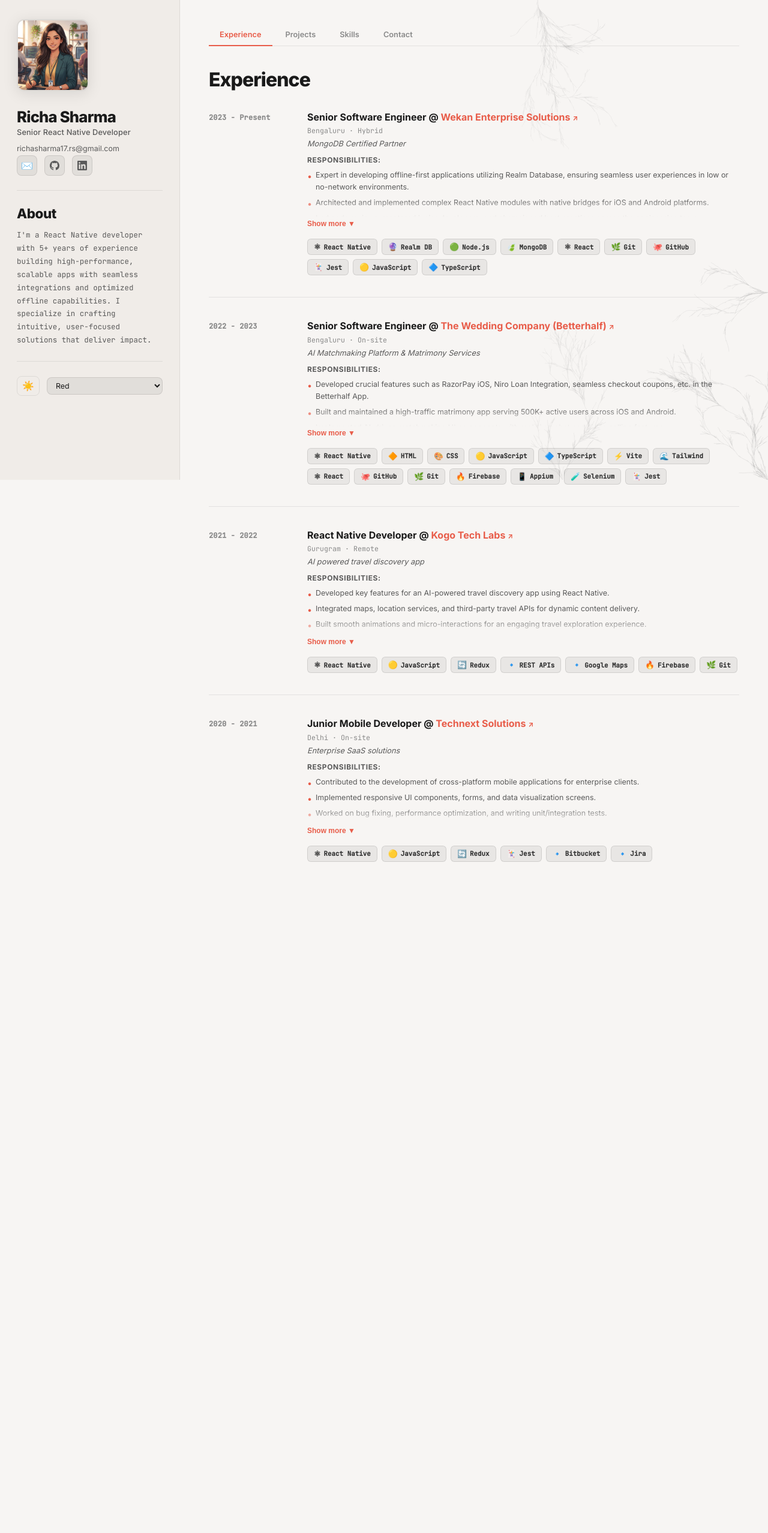
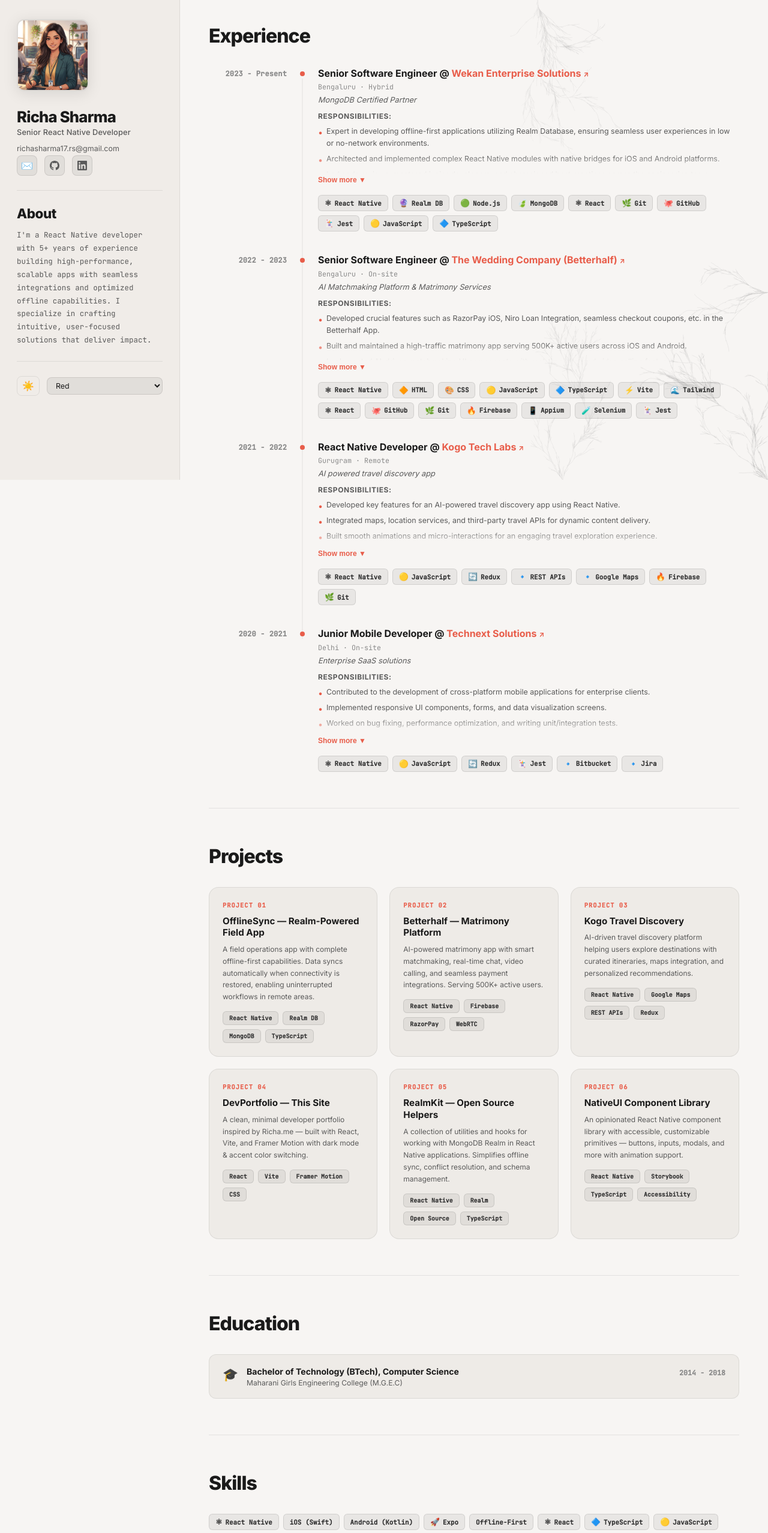
Before and after one commit to akashpawar1010/portfolio, a React (Vite) app: page / in a window 1280 px wide. Shown: the top 2556 px of the page at 60% size. Before the commit the page ends 1537 px from the top, so only its background shows below. Built offline with nearby package versions, Linux system fonts and the light colour scheme.

Commit message:
Tabs removed

```diff
--- a/src/App.jsx
+++ b/src/App.jsx
@@ -1,32 +1,16 @@
 import React, { useState, useEffect } from 'react';
-import { AnimatePresence, motion } from 'framer-motion';
 import Sidebar from './components/Sidebar';
 import Experience from './components/Experience';
 import Projects from './components/Projects';
+import Education from './components/Education';
 import Skills from './components/Skills';
-import Contact from './components/Contact';
 import PlumTree from './components/PlumTree';
+import { portfolioData } from './data/portfolio';
 import './index.css';
-
-const TABS = [
-  { id: 'experience', label: 'Experience' },
-  { id: 'projects', label: 'Projects' },
-  { id: 'skills', label: 'Skills' },
-  { id: 'contact', label: 'Contact' },
-];
-
-
-
-const pageVariants = {
-  initial: { opacity: 0, y: 12 },
-  animate: { opacity: 1, y: 0 },
-  exit: { opacity: 0, y: -8 },
-};
 
 export default function App() {
   const [theme, setTheme] = useState('light');
   const [accent, setAccent] = useState('red');
-  const [activeTab, setActiveTab] = useState('experience');
 
   // Apply theme & accent to <html>
   useEffect(() => {
@@ -35,16 +19,6 @@ export default function App() {
     root.setAttribute('data-accent', accent);
   }, [theme, accent]);
 
-  const renderTab = () => {
-    switch (activeTab) {
-      case 'experience': return <Experience />;
-      case 'projects': return <Projects />;
-      case 'skills': return <Skills />;
-      case 'contact': return <Contact />;
-      default: return <Experience />;
-    }
-  };
-
   return (
     <div className="app-layout">
       <Sidebar theme={theme} setTheme={setTheme} accent={accent} setAccent={setAccent} />
@@ -52,35 +26,16 @@ export default function App() {
       <main className="main-content">
         <PlumTree />
 
-        {/* Navigation Tabs */}
-        <nav className="nav-tabs" role="tablist" aria-label="Portfolio sections">
-          {TABS.map((tab) => (
-            <button
-              key={tab.id}
-              id={`tab-${tab.id}`}
-              role="tab"
-              aria-selected={activeTab === tab.id}
-              className={`nav-tab${activeTab === tab.id ? ' active' : ''}`}
-              onClick={() => setActiveTab(tab.id)}
-            >
-              {tab.label}
-            </button>
-          ))}
-        </nav>
+        {/* All sections in a single scrollable page */}
+        <Experience />
+        <Projects />
+        <Education />
+        <Skills />
 
-        {/* Tab Content */}
-        <AnimatePresence mode="wait">
-          <motion.div
-            key={activeTab}
-            variants={pageVariants}
-            initial="initial"
-            animate="animate"
-            exit="exit"
-            transition={{ duration: 0.25, ease: 'easeOut' }}
-          >
-            {renderTab()}
-          </motion.div>
-        </AnimatePresence>
+        <footer className="footer">
+          <p>Built with ⚡ React + Vite · Designed with ❤️ by {portfolioData.name}</p>
+          <p style={{ marginTop: '6px' }}>© {new Date().getFullYear()} All rights reserved</p>
+        </footer>
       </main>
     </div>
   );
--- /dev/null
+++ b/src/components/Education.jsx
@@ -0,0 +1,31 @@
+import React from 'react';
+import { motion } from 'framer-motion';
+import { portfolioData } from '../data/portfolio';
+
+const { education } = portfolioData;
+
+export default function Education() {
+  return (
+    <section className="section" id="education">
+      <h2 className="section-title">Education</h2>
+      <div className="education-list">
+        {education.map((item, i) => (
+          <motion.div
+            key={i}
+            className="education-item"
+            initial={{ opacity: 0, y: 16 }}
+            animate={{ opacity: 1, y: 0 }}
+            transition={{ duration: 0.4, delay: i * 0.08 }}
+          >
+            <div className="education-icon">🎓</div>
+            <div className="education-details">
+              <div className="education-degree">{item.degree}</div>
+              <div className="education-institution">{item.institution}</div>
+            </div>
+            <div className="education-period">{item.period}</div>
+          </motion.div>
+        ))}
+      </div>
+    </section>
+  );
+}
--- a/src/components/Experience.jsx
+++ b/src/components/Experience.jsx
@@ -48,6 +48,7 @@ function ExperienceItem({ item, index }) {
       transition={{ duration: 0.4, delay: index * 0.08 }}
     >
       <div className="exp-period">{item.period}</div>
+      <div className="exp-timeline-dot" />
       <div className="exp-right">
         <div className="exp-title">
           {item.title} @{' '}
--- a/src/components/Skills.jsx
+++ b/src/components/Skills.jsx
@@ -4,44 +4,67 @@ import { portfolioData } from '../data/portfolio';
 
 const { skills } = portfolioData;
 
-const categoryIcons = {
-  'Mobile': '📱',
-  'Frontend': '🖥️',
-  'Backend & DB': '🗄️',
-  'Testing': '🧪',
-  'DevOps & Tools': '⚙️',
-  'Architecture': '🏗️',
+// Flatten all skills into a single list
+const allSkills = Object.values(skills).flat();
+// Remove duplicates
+const uniqueSkills = [...new Set(allSkills)];
+
+const skillIcons = {
+  'React': '⚛',
+  'React Native': '⚛',
+  'Realm': '🔮',
+  'Realm DB': '🔮',
+  'React Query': '🔄',
+  'GraphQL': '🔗',
+  'Firebase': '🔥',
+  'Appium': '📱',
+  'Selenium': '🧪',
+  'JEST': '🃏',
+  'Jest': '🃏',
+  'HTML': '🔶',
+  'HTML5': '🔶',
+  'CSS': '🎨',
+  'CSS3': '🎨',
+  'JavaScript': '🟡',
+  'TypeScript': '🔷',
+  'Tailwind': '🌊',
+  'Node': '🟢',
+  'Node.js': '🟢',
+  'MongoDB': '🍃',
+  'Git': '🌿',
+  'GitHub': '🐙',
+  'Vite': '⚡',
+  'Astro': '🚀',
+  'Vercel': '▲',
+  'Netlify': '⚡',
+  'Expo': '🚀',
+  'Redux': '🔄',
+  'Detox': '🧪',
+  'Bitbucket': '🪣',
+  'Jira': '📋',
+  'Figma': '🎨',
+  'Xcode': '🔨',
+  'Android Studio': '🤖',
+  'REST APIs': '🔌',
 };
 
 export default function Skills() {
   return (
     <section className="section" id="skills">
       <h2 className="section-title">Skills</h2>
-      <div>
-        {Object.entries(skills).map(([category, skillList], catIndex) => (
-          <motion.div
-            key={category}
-            className="skills-category"
-            initial={{ opacity: 0, y: 16 }}
-            animate={{ opacity: 1, y: 0 }}
-            transition={{ duration: 0.35, delay: catIndex * 0.07 }}
-          >
-            <div className="skills-cat-title">
-              {categoryIcons[category]} {category}
-            </div>
       <div className="tag-list">
-              {skillList.map((skill) => (
+        {uniqueSkills.map((skill, i) => (
           <motion.span
             key={skill}
             className="tag"
+            initial={{ opacity: 0, y: 8 }}
+            animate={{ opacity: 1, y: 0 }}
+            transition={{ duration: 0.25, delay: i * 0.02 }}
             whileHover={{ scale: 1.05, y: -2 }}
-                  transition={{ type: 'spring', stiffness: 400, damping: 20 }}
           >
+            {skillIcons[skill] && <span className="tag-icon">{skillIcons[skill]}</span>}
             {skill}
           </motion.span>
-              ))}
-            </div>
-          </motion.div>
         ))}
       </div>
     </section>
--- a/src/data/portfolio.js
+++ b/src/data/portfolio.js
@@ -118,4 +118,11 @@ export const portfolioData = {
     "DevOps & Tools": ["Git", "GitHub", "Bitbucket", "Jira", "Figma", "Xcode", "Android Studio"],
     "Architecture": ["Redux", "Context API", "Clean Architecture", "MVVM", "Modular Design"],
   },
+  education: [
+    {
+      degree: "Bachelor of Technology (BTech), Computer Science",
+      institution: "Maharani Girls Engineering College (M.G.E.C)",
+      period: "2014 - 2018",
+    },
+  ],
 };
--- a/src/index.css
+++ b/src/index.css
@@ -324,8 +324,14 @@ body {
 =========================== */
 .section {
   margin-bottom: 60px;
+  padding-bottom: 60px;
+  border-bottom: 1px solid var(--border);
   position: relative;
   z-index: 1;
+}
+
+.section:last-of-type {
+  border-bottom: none;
 }
 
 .section-title {
@@ -342,19 +348,18 @@ body {
 .experience-list {
   display: flex;
   flex-direction: column;
-  gap: 36px;
+  gap: 0;
 }
 
 .exp-item {
   display: grid;
-  grid-template-columns: 140px 1fr;
-  gap: 24px;
+  grid-template-columns: 130px 20px 1fr;
+  gap: 16px;
   padding-bottom: 36px;
-  border-bottom: 1px solid var(--border);
+  position: relative;
 }
 
 .exp-item:last-child {
-  border-bottom: none;
   padding-bottom: 0;
 }
 
@@ -366,6 +371,41 @@ body {
   letter-spacing: 0.01em;
   font-family: var(--font-mono);
   white-space: nowrap;
+  text-align: right;
+}
+
+/* Timeline dot */
+.exp-timeline-dot {
+  position: relative;
+  display: flex;
+  justify-content: center;
+  padding-top: 8px;
+}
+
+.exp-timeline-dot::before {
+  content: '';
+  width: 8px;
+  height: 8px;
+  border-radius: 50%;
+  background: var(--accent);
+  flex-shrink: 0;
+  z-index: 1;
+}
+
+/* Timeline vertical line */
+.exp-timeline-dot::after {
+  content: '';
+  position: absolute;
+  top: 20px;
+  left: 50%;
+  transform: translateX(-50%);
+  width: 1px;
+  height: calc(100% + 36px);
+  background: var(--border);
+}
+
+.exp-item:last-child .exp-timeline-dot::after {
+  display: none;
 }
 
 .exp-right {}
@@ -660,42 +700,60 @@ body {
 }
 
 /* ===========================
-   NAV TABS
+   EDUCATION
 =========================== */
-.nav-tabs {
+.education-list {
   display: flex;
-  gap: 4px;
-  margin-bottom: 36px;
-  border-bottom: 1px solid var(--border);
-  padding-bottom: 0;
-  flex-wrap: wrap;
+  flex-direction: column;
+  gap: 16px;
 }
 
-.nav-tab {
-  background: none;
-  border: none;
-  padding: 10px 18px;
-  font-size: 0.8rem;
+.education-item {
+  display: flex;
+  align-items: flex-start;
+  gap: 14px;
+  padding: 18px 22px;
+  background: var(--bg-secondary);
+  border: 1px solid var(--border);
+  border-radius: 12px;
+  transition: all 0.2s ease;
+}
+
+.education-item:hover {
+  border-color: var(--border-hover);
+  box-shadow: var(--shadow);
+}
+
+.education-icon {
+  font-size: 1.3rem;
+  flex-shrink: 0;
+  padding-top: 2px;
+}
+
+.education-details {
+  flex: 1;
+}
+
+.education-degree {
+  font-size: 0.88rem;
+  font-weight: 700;
+  color: var(--text-primary);
+  line-height: 1.4;
+}
+
+.education-institution {
+  font-size: 0.76rem;
+  color: var(--text-secondary);
+  margin-top: 2px;
+}
+
+.education-period {
+  font-size: 0.73rem;
   font-weight: 600;
   color: var(--text-muted);
-  cursor: pointer;
-  border-radius: 8px 8px 0 0;
-  transition: all 0.2s;
-  position: relative;
-  font-family: 'Inter', sans-serif;
-  border-bottom: 2px solid transparent;
-  margin-bottom: -1px;
-}
-
-.nav-tab:hover {
-  color: var(--text-primary);
-  background: var(--tag-bg);
-}
-
-.nav-tab.active {
-  color: var(--accent);
-  border-bottom: 2px solid var(--accent);
-  background: none;
+  font-family: var(--font-mono);
+  white-space: nowrap;
+  padding-top: 4px;
 }
 
 /* ===========================
@@ -742,14 +800,19 @@ body {
     padding: 24px 20px;
   }
   .main-content { padding: 24px 20px; }
-  .exp-item { grid-template-columns: 1fr; gap: 8px; }
+  .exp-item {
+    grid-template-columns: 1fr;
+    gap: 8px;
+  }
+  .exp-timeline-dot { display: none; }
+  .exp-period { text-align: left; }
   .projects-grid { grid-template-columns: 1fr; }
   .plum-tree-container { display: none; }
+  .education-item { flex-direction: column; gap: 8px; }
+  .education-period { padding-top: 0; }
 }
 
 @media (max-width: 600px) {
   .sidebar-name { font-size: 1.3rem; }
   .section-title { font-size: 1.5rem; }
-  .nav-tabs { gap: 2px; }
-  .nav-tab { padding: 8px 12px; font-size: 0.75rem; }
 }
```
Lines whose indentation alone changed are shown as unchanged.
